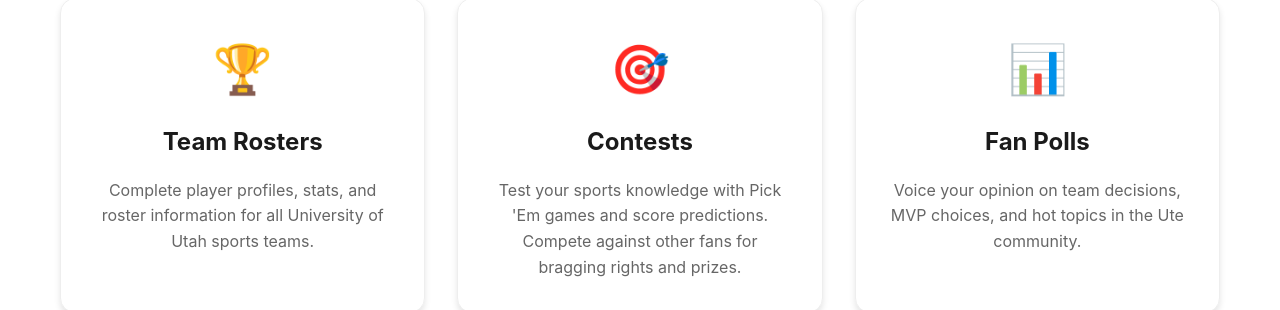
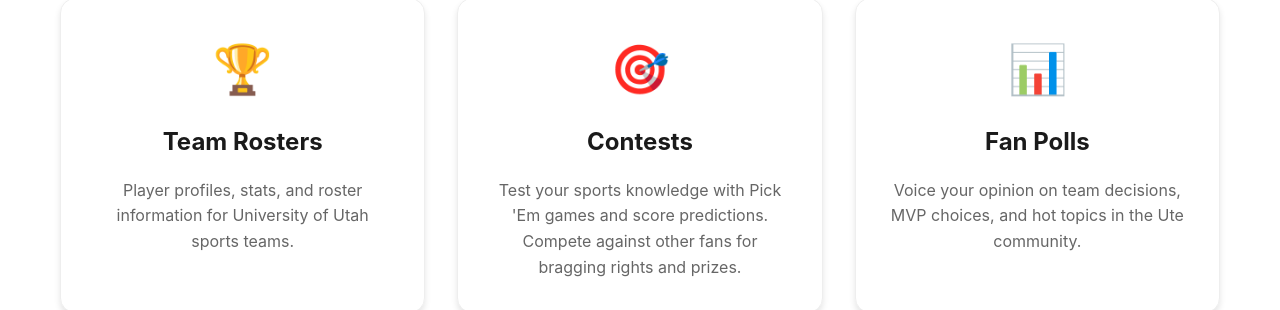
Before and after one commit to tkserver/ute-hub-app-landing-page, a React (Vite) app: page / in a window 1280 px wide. Shown: the part 1479-1789 px from the top of the page. Built offline with nearby package versions, Linux system fonts and the light colour scheme.

Commit message:
Update team rosters feature description

```diff
--- a/src/App.jsx
+++ b/src/App.jsx
@@ -113,7 +113,7 @@ function App() {
             <div className="feature-card">
               <div className="feature-icon">🏆</div>
               <h3>Team Rosters</h3>
-              <p>Complete player profiles, stats, and roster information for all University of Utah sports teams.</p>
+              <p>Player profiles, stats, and roster information for University of Utah sports teams.</p>
             </div>
             <div className="feature-card">
               <div className="feature-icon">🎯</div>
```
